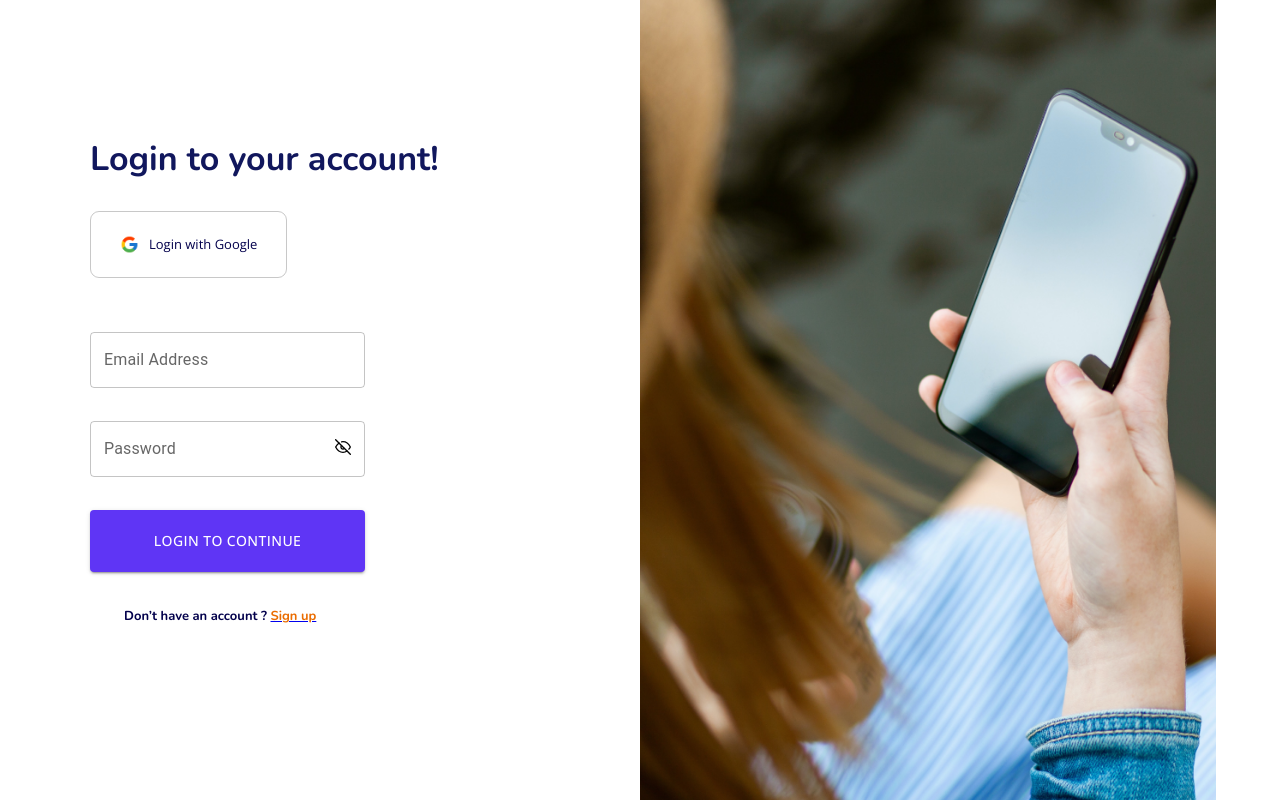
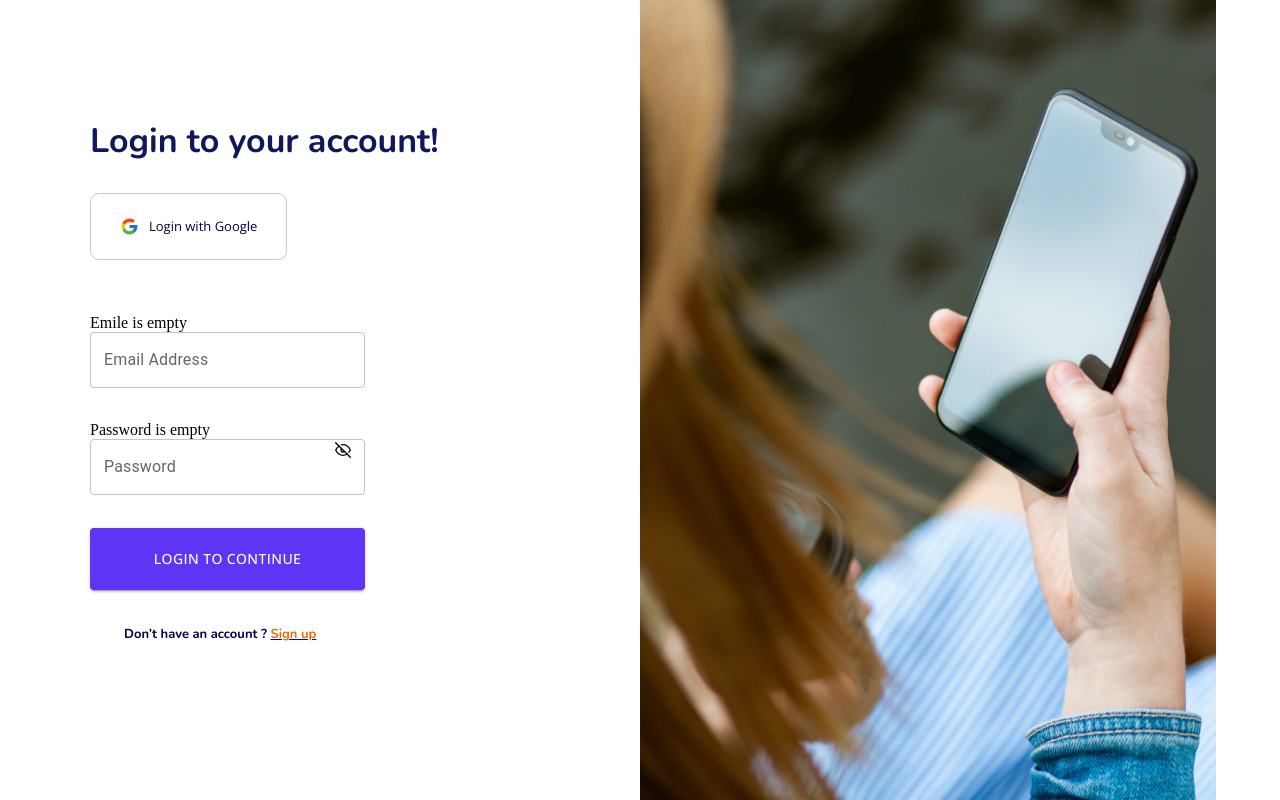
Before and after one commit to mahadihasandev/BartaBox-Chatting-App, a React (Vite) app: page /login in a window 1280 px wide. Both pictures are taken after a click on the button "LOGIN TO CONTINUE". Built offline with nearby package versions, Linux system fonts and the light colour scheme.

Commit message:
validation

```diff
--- a/src/pages/Login.jsx
+++ b/src/pages/Login.jsx
@@ -17,7 +17,6 @@ const BootstrapButton = styled(Button)({
   fontFamily:"Open Sans",
 
 });
-
 
 
 const CssTextField = styled(TextField)({
@@ -40,12 +39,52 @@ const CssTextField = styled(TextField)({
 
 function Login() {
   const [showPass,setShowPass]=useState(false);
-  const [eye,setEye]=useState(false)
+  const [pass,setPass]=useState('');
+
+  const [email,setEmail]=useState('');
+  const [emailError,setEmailError]=useState('');
+  const [passError,setPassError]=useState('');
+
 
   let handleEyeClick=()=>{
     setShowPass(!showPass)
-    setEye(!eye)
+
   }
+
+  let handleEmail=(e)=>{
+    setEmail(e.target.value)
+    setEmailError("")
+
+  }
+
+  let handlePass=(e)=>{
+    setPass(e.target.value)
+    setPassError('')
+
+  }
+
+  let handleBtnClick=()=>{
+    if(!email){
+      setEmailError("Emile is empty");
+
+    }else if(!/^\w+([\.-]?\w+)*@\w+([\.-]?\w+)*(\.\w{2,3})+$/.test(email)){
+      setEmailError("Type a valid email")
+    }
+
+
+    if(!pass){
+      setPassError("Password is empty")
+    }else if (!/^.{8,}$/.test(pass)){
+      setPassError("at least 8 character")
+    }else if(!/[A-Z]/.test(pass)){
+      setPassError("at least one upper case")
+    }else if (!/[a-z]/.test(pass)){
+      setPassError("at least one lower case")
+    }else if (!/\d/.test(pass)){
+      setPassError("at least one number")
+    }
+  }
+
 
   return (
     <>
@@ -59,16 +98,18 @@ function Login() {
               <img src={GoogleIcon} alt="Google" />
               <h4>Login with Google</h4>
             </div>
-            <CssTextField id="outlined-basic" label="Email Address" variant="outlined" />
+            {emailError&&<div>{emailError}</div>}
+            <CssTextField onChange={handleEmail} id="outlined-basic" label="Email Address" variant="outlined" />
             <div className='passField'>
-              <CssTextField type={showPass?"text":"password"} id="outlined-basic" label="Password" variant="outlined" />
+              {passError&&<div>{passError}</div>}
+              <CssTextField onChange={handlePass} type={showPass?"text":"password"} id="outlined-basic" label="Password" variant="outlined" />
               <div onClick={handleEyeClick} className='fa-eye-on'>
 
-              {eye?<FiEye />:<FiEyeOff />}
+              {showPass?<FiEye />:<FiEyeOff />}
               </div>
 
             </div>
-            <BootstrapButton variant="contained">Login to Continue</BootstrapButton>
+            <BootstrapButton onClick={handleBtnClick} variant="contained">Login to Continue</BootstrapButton>
             <p>Don’t have an account ? <Link to='/'><span>Sign up</span></Link></p>
           </div>
          </div>
```
